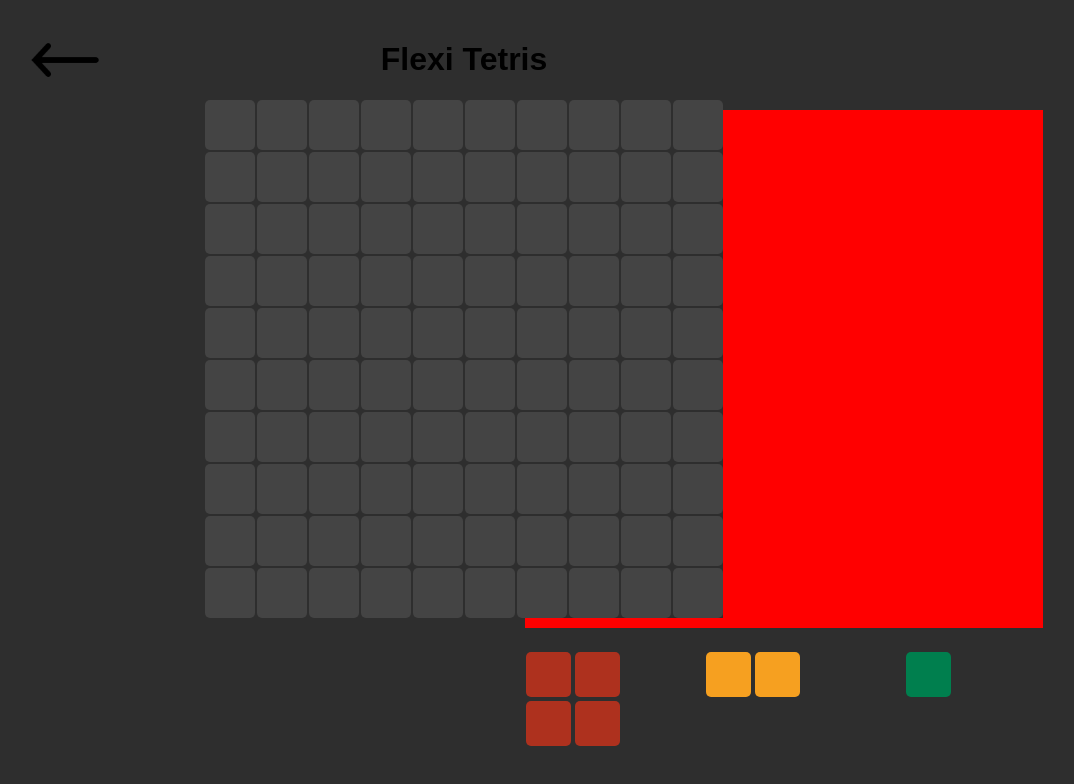
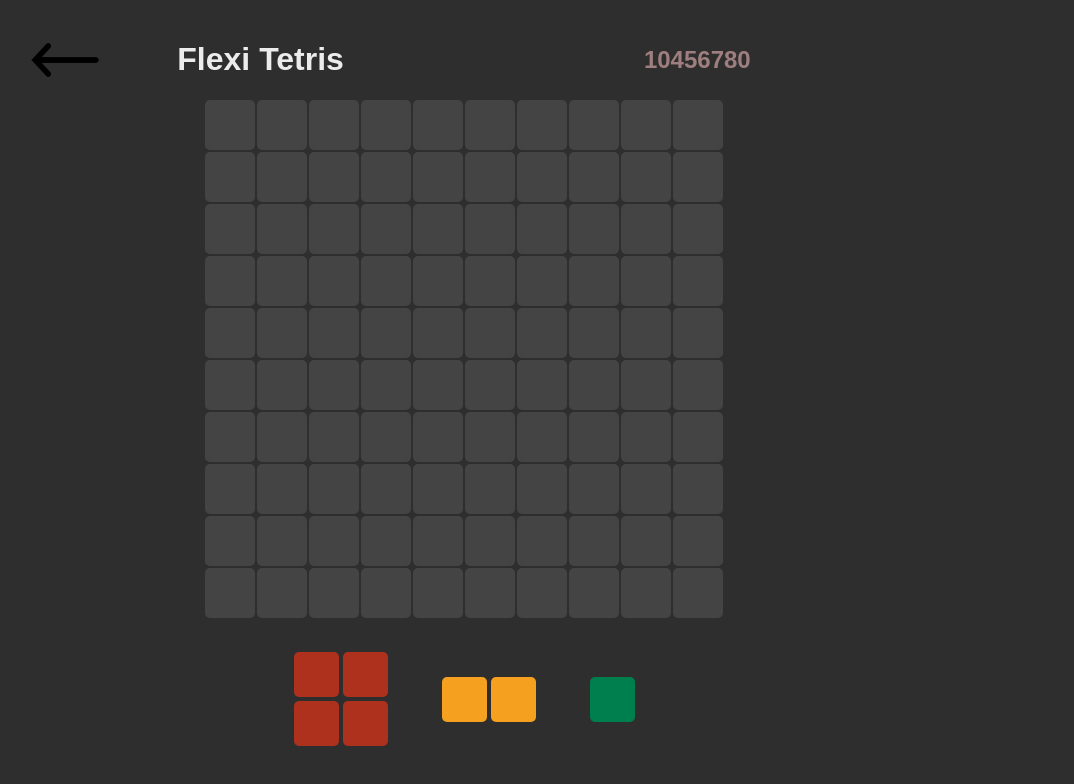
Before and after one commit to gabwowce/Web-for-Games, a plain HTML site: page flexi-tetris.html in a window 1280 px wide. Shown: the whole page, without its empty margins (176-1250 px from the left). Drawn offline with Linux system fonts and the light colour scheme.

Commit message:
Add files via upload

```diff
--- a/flexi-tetris.html
+++ b/flexi-tetris.html
@@ -11,10 +11,15 @@
     <button class="back-bnt" onclick="window.location.href='index.html'">
         <img src="img-games/back.png" alt="back"/>
     </button>
-    <h1>Flexi Tetris</h1>
+    <div class="game-details">
+        <h1>Flexi Tetris</h1>
+        <h2 class="score">10456780</h2>
+    </div>
+
+
 
     <div class="game-container">
-        <div class="game-board"></div>
+        <!-- <div class="game-board"></div> -->
         <div class="grid" id="gameGrid"></div>
         <div class="pieces" id="pieceContainer">
 
--- a/flexi-tetris/flexi-tetris.css
+++ b/flexi-tetris/flexi-tetris.css
@@ -6,6 +6,22 @@ body {
     background-color: #2E2E2E;
     margin: 0;
     padding: 20px;
+}
+
+.game-details{
+    display: flex;
+    flex-direction: row;
+    justify-content: space-between;
+    align-items: center;
+    gap:300px
+}
+
+.game-details h1{
+    color: rgb(236, 236, 236);
+}
+
+.game-details h2{
+    color: rgb(158, 126, 126);
 }
 
 .back-bnt{
@@ -24,28 +40,35 @@ body {
 
 .game-board {
     display: grid;
-    grid-template-columns: repeat(10, 50px);
-    grid-template-rows: repeat(10, 50px);
+    grid-template-columns: repeat(10, 1fr); /* Pasirinkti vienodą plotį visoms stulpeliams */
+    grid-template-rows: repeat(10, 1fr);
     gap: 2px;
-    background-color: red;
+    background-color: #2E2E2E;
     position: absolute; /* Naudojame absoliučią padėtį */
-    top: 110px; /* Nustatykite pagal pageidaujamą vietą */
+    top: 100px; /* Nustatykite pagal pageidaujamą vietą */
     left: 701px; /* Nustatykite pagal pageidaujamą vietą */
-    z-index: -1; /* Padėkite po kitais elementais */
+    z-index: 0; /* Padėkite po kitais elementais */
 
+}
+
+.game-board div {
+    width: 50px;
+    height: 50px;
+    border-radius: 5px;
+    background-color: #444;
 }
 
 .game-container {
     display: flex;
     flex-direction: column;
     align-items: center;
-
+    width: 100%;
 }
 
 .grid {
     display: grid;
-    grid-template-columns: repeat(10, 50px);
-    grid-template-rows: repeat(10, 50px);
+    grid-template-columns: repeat(10, 1fr); /* Pasirinkti vienodą plotį visoms stulpeliams */
+    grid-template-rows: repeat(10, 1fr);
     gap: 2px;
     background-color: #2E2E2E;
 
@@ -83,19 +106,19 @@ body {
 
 .piece-1 {
     position: absolute;
-    top: 650px;
-    left: 700px;
+    /* top: 650px;
+    left: 700px; */
 
 }
 .piece-2 {
     position: absolute;
-    top: 650px;
-    left: 880px;
+    /* top: 650px;
+    left: 880px; */
 }
 .piece-3 {
     position: absolute;
-    top: 650px;
-    left: 1080px;
+    /* top: 650px;
+    left: 1080px; */
 }
 
 .grid div {
@@ -111,14 +134,20 @@ body {
 
 @keyframes fadeOut {
     0% {
-        background-color: #444; /* Pradinė spalva */
-        opacity: 1; /* Pradinė skaidrumo vertė */
+
         transform: scale(1); /* Pradinė dydžio vertė */
     }
-    50% {
-        background-color: #444; /* Išnykimo vidurys - spalva lieka ta pati */
-        opacity: 0.5; /* Vidurys skaidrumo vertė */
-        transform: scale(0.8); /* Susitraukia iki 80% */
+    40% {
+
+        transform: scale(0.8); /* Sumažėjimas iki 80% */
+    }
+    60% {
+
+        transform: scale(0.6); /* Toliau mažinkite dydį */
+    }
+    80% {
+
+        transform: scale(0.3); /* Dydis sumažėja iki 30% */
     }
     100% {
         background-color: transparent; /* Spalva išnyksta */
@@ -127,7 +156,8 @@ body {
     }
 }
 
+
 .fade-out {
-    animation: fadeOut 0.5s forwards; /* Naudojame animaciją */
-    pointer-events: none; /* Neleiskite paspaudimų ant paslėptų elementų */
+    animation: fadeOut 0.3s ease-in-out forwards;
+
 }
--- a/flexi-tetris/flexi-tetris.js
+++ b/flexi-tetris/flexi-tetris.js
@@ -63,6 +63,7 @@ document.addEventListener('DOMContentLoaded', () => {
     ];
     let placedPiecesCount = 0;
 
+    const gameBoard = document.querySelector('.game-board');
     const gameGrid = document.getElementById('gameGrid');
     const pieceContainer = document.getElementById('pieceContainer');
 
@@ -76,6 +77,11 @@ document.addEventListener('DOMContentLoaded', () => {
         cell.dataset.index = i; // priskiriame kiekvienai ląstelei unikalų indeksą
         gameGrid.appendChild(cell);
     }
+
+    // for (let i = 0; i < gridWidth * gridHeight; i++) {
+    //     const cell = document.createElement('div');
+    //     gameBoard.appendChild(cell);
+    // }
 
     // Generuoja 3 atsitiktines daleles
     function generateRandomPieces() {
@@ -120,62 +126,46 @@ document.addEventListener('DOMContentLoaded', () => {
                     cellDiv.style.backgroundColor = cell ? tetrominoes[index].color : 'transparent';
                     rowDiv.appendChild(cellDiv);
 
-                     // Sukuriame overlay
-                    const overlay = document.createElement('div');
-                    overlay.classList.add('overlay'); // Priskirti overlay klasę
-                    overlay.style.backgroundColor = 'transparent'; // Pradinis skaidrumas
-                    overlay.style.position = 'absolute'; // Overlay pozicija
-                    overlay.style.top = '0';
-                    overlay.style.left = '0';
-                    overlay.style.width = '100%';
-                    overlay.style.height = '100%';
-                    overlay.style.transition = 'background-color 0.5s ease'; // Pridėti animaciją
-                    cellDiv.appendChild(overlay); // Pridėti overlay prie ląstelės
-
-                    rowDiv.appendChild(cellDiv);
                 });
                 piece.appendChild(rowDiv);
             });
 
             dragElement(piece); // Priskirti vilkimo funkciją
         });
+
+        piecesPosition();
     }
 
 
     function dragElement(element) {
-        let pos1 = 0, pos2 = 0, pos3 = 0, pos4 = 0;
-        element.dataset.initialTop = element.offsetTop; // Pradinė vertikali pozicija
-        element.dataset.initialLeft = element.offsetLeft; // Pradinė horizontali pozicija
+        let offsetX, offsetY;
 
         // Užfiksuokite pradinį pelės paspaudimo momentą
         element.onmousedown = function(e) {
             e.preventDefault();
-            pos3 = e.clientX; // Nustato pradinę x poziciją
-            pos4 = e.clientY; // Nustato pradinę y poziciją
+            // Apskaičiuokite offset
+            offsetX = e.clientX - element.getBoundingClientRect().left;
+            offsetY = e.clientY - element.getBoundingClientRect().top;
+
             document.onmouseup = closeDragElement;
             document.onmousemove = elementDrag;
         };
 
         function elementDrag(e) {
             e.preventDefault();
-            // Apskaičiuokite kiek elementas turėtų judėti
-            pos1 = e.clientX - pos3; // Naudokite pradinę X poziciją
-            pos2 = e.clientY - pos4; // Naudokite pradinę Y poziciją
-
-            // Atnaujinkite elementų pozicijas
-            element.style.top = (parseFloat(element.dataset.initialTop) + pos2) + "px"; // Atnaujinkite vertikalią poziciją
-            element.style.left = (parseFloat(element.dataset.initialLeft) + pos1) + "px"; // Atnaujinkite horizontalią poziciją
+            // Nustatome naują poziciją pagal pelės poziciją ir offset
+            element.style.top = (e.clientY - offsetY) + "px";
+            element.style.left = (e.clientX - offsetX) + "px";
         }
 
-        function closeDragElement(e) {
+        function closeDragElement() {
             document.onmouseup = null;
             document.onmousemove = null;
 
-
             checkDrop(element);
         }
+    }
 
-    }
 
 
 
@@ -250,11 +240,14 @@ document.addEventListener('DOMContentLoaded', () => {
             // Grąžinti detalę į pradinę poziciją
             piece.style.top = piece.dataset.initialTop + "px"; // Grąžinkite pradinę vertikalią poziciją
             piece.style.left = piece.dataset.initialLeft + "px"; // Grąžinkite pradinę horizontalią poziciją
+
         }
     }
 
     function removeFullRowsAndColumns() {
         const gridCells = Array.from(gameGrid.children);
+        const animationDuration = 300; // Laikas (ms), atitinkantis animacijos trukmę
+        const delayBetweenCells = 30; // Laikas (ms) tarp kiekvienos ląstelės animacijos pradžios
 
         // Pašalinti pilnas eiles
         for (let row = 0; row < gridHeight; row++) {
@@ -269,10 +262,13 @@ document.addEventListener('DOMContentLoaded', () => {
             }
 
             if (isFullRow) {
-                // Pridėti fade-out klasę
+                // Pridėti fade-out klasę su vėlavimu
                 for (let col = 0; col < gridWidth; col++) {
                     const index = row * gridWidth + col;
-                    gridCells[index].classList.add('fade-out');
+
+                    setTimeout(() => {
+                        gridCells[index].classList.add('fade-out');
+                    }, col * delayBetweenCells); // Vėlavimas pagal stulpelį
                 }
 
                 // Išvalyti po animacijos pabaigos
@@ -282,7 +278,7 @@ document.addEventListener('DOMContentLoaded', () => {
                         gridCells[index].style.backgroundColor = ''; // Išvalome spalvą
                         gridCells[index].classList.remove('fade-out'); // Pašaliname fade-out klasę
                     }
-                }, 300); // Laikas (ms) iki ląstelių išvalymo
+                }, gridWidth * delayBetweenCells + animationDuration); // Laikas (ms) iki ląstelių išvalymo
             }
         }
 
@@ -299,10 +295,13 @@ document.addEventListener('DOMContentLoaded', () => {
             }
 
             if (isFullColumn) {
-                // Pridėti fade-out klasę
+                // Pridėti fade-out klasę su vėlavimu
                 for (let row = 0; row < gridHeight; row++) {
                     const index = row * gridWidth + col;
-                    gridCells[index].classList.add('fade-out');
+
+                    setTimeout(() => {
+                        gridCells[index].classList.add('fade-out');
+                    }, row * delayBetweenCells); // Vėlavimas pagal eilutę
                 }
 
                 // Išvalyti po animacijos pabaigos
@@ -312,20 +311,91 @@ document.addEventListener('DOMContentLoaded', () => {
                         gridCells[index].style.backgroundColor = ''; // Išvalome spalvą
                         gridCells[index].classList.remove('fade-out'); // Pašaliname fade-out klasę
                     }
-                }, 300); // Laikas (ms) iki ląstelių išvalymo
+                }, gridHeight * delayBetweenCells + animationDuration); // Laikas (ms) iki ląstelių išvalymo
             }
         }
     }
 
 
+    function piecesPosition(){
+        const pieces = [
+            document.querySelector('.piece-1'),
+            document.querySelector('.piece-2'),
+            document.querySelector('.piece-3')
+        ].filter(piece => piece !== null); // Filtruoti, kad liktų tik esami elementai
+
+        const basePieceSpacing = 50;
+        const currentWindowWidth = window.innerWidth;
+        const currentWindowHeight = window.innerHeight;
+        const gameGridWidth = gameGrid.getBoundingClientRect().width;
+        const gameGridheight = gameGrid.getBoundingClientRect().height;
+
+        let totaloWidth = 0;
+        let totaloHeight = 0;
+
+        pieces.forEach(piece=>{
+            totaloWidth += piece.getBoundingClientRect().width;
+        })
+        totaloWidth += (pieces.length-1)*basePieceSpacing;
+
+        pieces.forEach(piece=>{
+            totaloHeight += piece.getBoundingClientRect().height;
+        })
+        totaloHeight += (pieces.length-1)*basePieceSpacing;
+
+        let piecesStartX = (currentWindowWidth - totaloWidth) / 2;
+        let piecesStartY = (gameGridheight - totaloHeight) / 2 + gameGrid.getBoundingClientRect().y;
+
+        console.log(
+            'piecesStartX.' +
+            '\n| currentWindowWidth: ' + currentWindowWidth,
+            '\n| totaloWidth: ' + totaloWidth,
+            '\n| piecesStartX: ' + piecesStartX,
+        )
+
+        piecesStartLeftIfNeedes = ((currentWindowWidth - 500) / 2) + gameGridWidth + 20;
+        console.log('gameGridheight:' + gameGrid.getBoundingClientRect().y)
+
+        if(currentWindowHeight < 776){
+            pieces.forEach(piece=>{
+                piece.style.top = `${piecesStartY}px`;
+                piece.style.left = `${piecesStartLeftIfNeedes}px`;
+                piecesStartY+=piece.getBoundingClientRect().height + basePieceSpacing;
+                piece.dataset.initialTop = piecesStartY;
+                piece.dataset.initialLeft = piecesStartLeftIfNeedes;
+
+                console.log(
+                    '\n| piece.style.top: ' + piece.style.top,
+                    '\n| piecesStartY: ' + piecesStartY,
+                    '\n| piece.dataset.initialLeft: ' + piece.dataset.initialLeft,
+                )
+
+            });
+        }
+        if(currentWindowHeight > 776){
+            pieces.forEach(piece=>{
+                piece.style.left = `${piecesStartX}px`;
+                piecesStartX+=piece.getBoundingClientRect().width + basePieceSpacing;
+                if (piece.getBoundingClientRect().height < 98) {
+                    piece.style.top = '675px'; // Nustatyti fiksuotą poziciją
+                    piece.dataset.initialTop = 675;
+                } else {
+                    piece.style.top = '650px';
+                    piece.dataset.initialTop = 650;
+                }
+
+                piece.dataset.initialLeft = piecesStartX;
+            });
+        }
 
 
 
-
-
+    }
 
 
     generateRandomPieces();
+     // Pritaikyti pozicijas, kai ekrano dydis keičiasi
+    window.addEventListener('resize', piecesPosition);
 
 
 
```
Also changed, not shown: img-games/flexi-tetris.png (added), img-games/flexi-tetris2.png (added).
